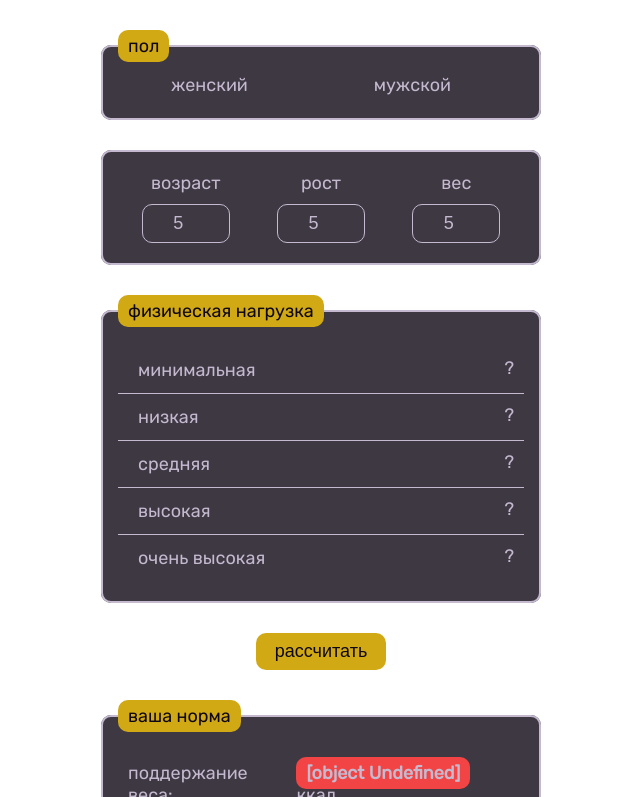
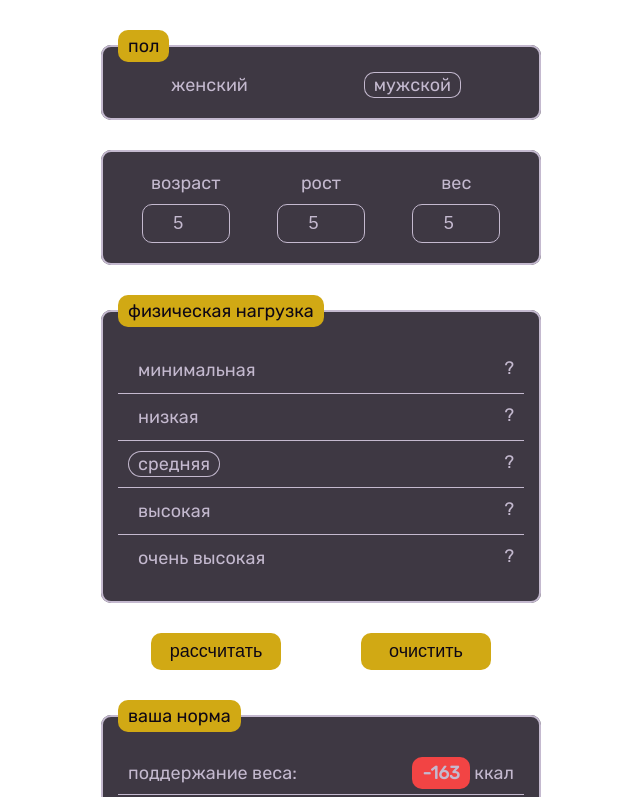
Before and after one commit to hdekjsne/CalCalc, a plain HTML site: page index.html in a window 1280 px wide. Both pictures are taken after typing "5", "5", "5" into the empty fields and a click on the button "рассчитать". Shown: the top 797 px of the page, without its empty margins (319-959 px from the left). Drawn offline with Linux system fonts and the light colour scheme.

Commit message:
add resetButton

```diff
--- a/index.html
+++ b/index.html
@@ -11,7 +11,7 @@
     <fieldset id="genders">
       <legend id="gender-span">пол</legend>
       <input type="radio" name="gender" id="female"><label for="female">женский</label>
-      <input type="radio" name="gender" id="male"><label for="male">мужской</label>
+      <input type="radio" name="gender" id="male" checked><label for="male">мужской</label>
     </fieldset>
     <fieldset id="fisical-data">
       <div class="fd-div"><label for="age">возраст</label><input type="number" id="age" placeholder="лет"></div>
@@ -34,7 +34,7 @@
         </a>
       </div>
       <div class="stress-container">
-        <input type="radio" name="stress" id="middle" value="1.55"><label for="middle">средняя</label>
+        <input type="radio" name="stress" id="middle" value="1.55" checked><label for="middle">средняя</label>
         <a href="" class="hint">?
           <div class="hint-hidden">тренировки 3-5 раз в неделю</div>
         </a>
@@ -53,7 +53,7 @@
       </div>
     </fieldset>
     <div id="buttons">
-      <button id="submit">рассчитать</button><button id="reset" style="display: none;">очистить</button>
+      <button id="submit">рассчитать</button><button id="reset">очистить</button>
     </div>
   </form>
 </section>
--- a/script.js
+++ b/script.js
@@ -5,13 +5,17 @@ const resultSection = document.querySelector('#result'); // подключили
 let gender = 0; // это счётчик индекса пола
 let stress = 0; // это счётчик индекса нагрузки
 
-const age = document.querySelector('#age');  // это мы присоединили инпуты физ. данных с js
+const age = document.querySelector('#age');  // это мы присоединили инпуты физ. данных к js
 const height = document.querySelector('#height');
 const weight = document.querySelector('#weight');
 
 const norm = document.querySelector('.norm'); //это мы соединили спаны с js
 const less = document.querySelector('.less');
 const more = document.querySelector('.more');
+
+function checkFullfillness() {
+  // подсветка незаполненных полей
+}
 
 function calc() {
   let valueForNorm = 0;
@@ -36,26 +40,35 @@ function calc() {
     stress = document.querySelector('#high').value;
   } else if (document.querySelector('#hardcore').checked === true) {
     stress = document.querySelector('#hardcore').value;
-  } else {
-    // действие, если забыли выбрать нагрузку
   }
 
   if (gender = -1) {
-    valueForNorm = ((10 * Number(weight.value)) + (6.25 * Number(height.value)) - (5 * Number(age.value)) - 161) * stress;
+    valueForNorm = Math.floor(((10 * Number(weight.value)) + (6.25 * Number(height.value)) - (5 * Number(age.value)) - 161) * Number(stress));
   } else {
-    valueForNorm = ((10 * Number(weight.value)) + (6.25 * Number(height.value)) - (5 * Number(age.value)) + 5) * stress;
+    valueForNorm = Math.floor(((10 * Number(weight.value)) + (6.25 * Number(height.value)) - (5 * Number(age.value)) + 5) * Number(stress));
   }
 
-  valueForLess = valueForNorm - (0.15 * valueForNorm);
-  valueForMore = valueForNorm + (0.15 * valueForNorm);
+  valueForLess = Math.floor(valueForNorm - (0.15 * valueForNorm));
+  valueForMore = Math.floor(valueForNorm + (0.15 * valueForNorm));
 
-  norm.textContent = toString(valueForNorm);
-  less.textContent = toString(valueForLess);
-  more.textContent = toString(valueForMore);
+  norm.textContent = valueForNorm;
+  less.textContent = valueForLess;
+  more.textContent = valueForMore;
 
   resultSection.style.display = 'block';
 
   event.preventDefault();
 }
 
+function clear () {
+  document.querySelector('#male').checked = true;
+
+  age.value = '';
+  height.value = '';
+  weight.value = '';
+
+  document.querySelector('#middle').checked = true;
+}
+
 submitButton.addEventListener('click', calc);
+resetButton.addEventListener('click', clear);
```
